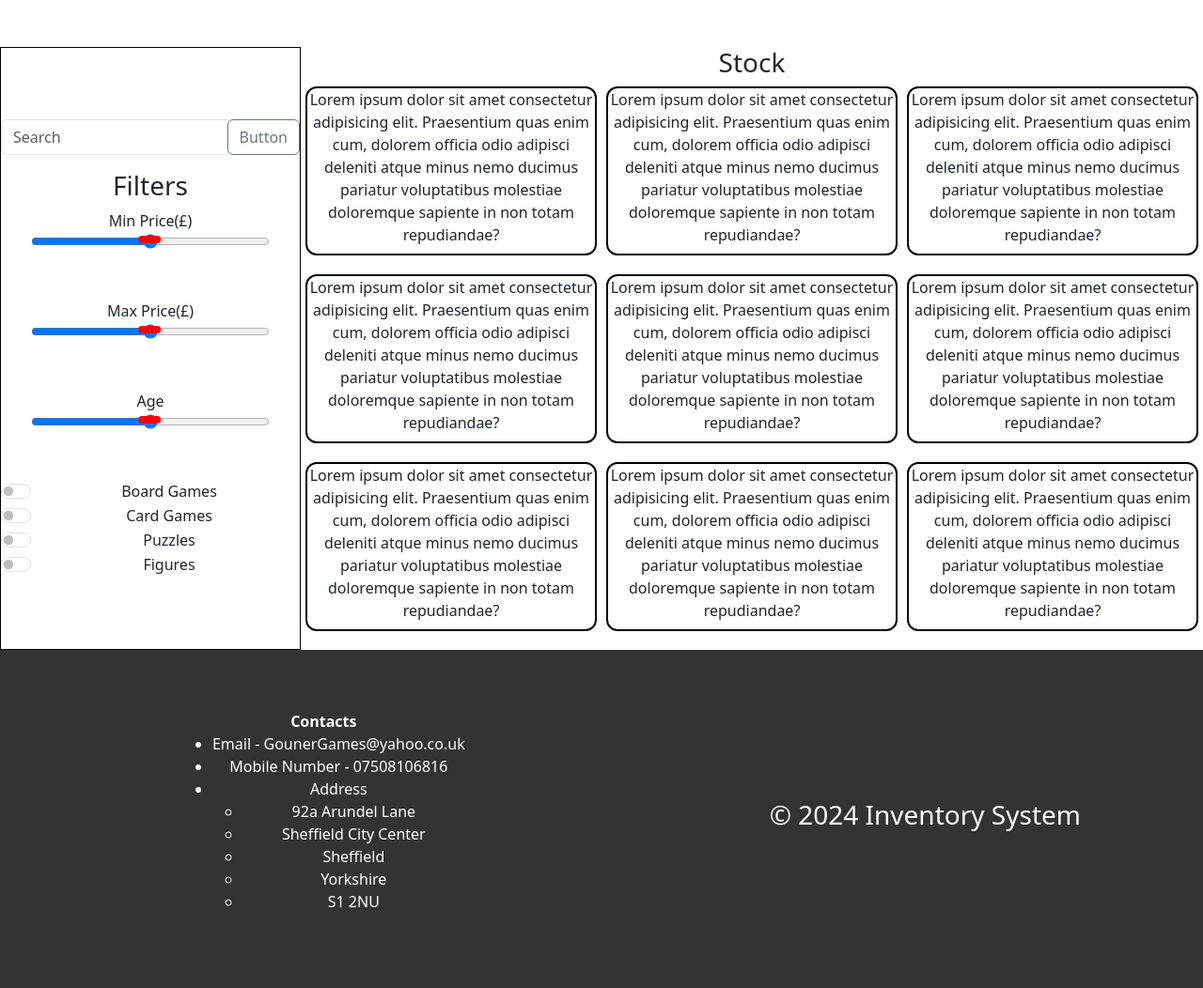
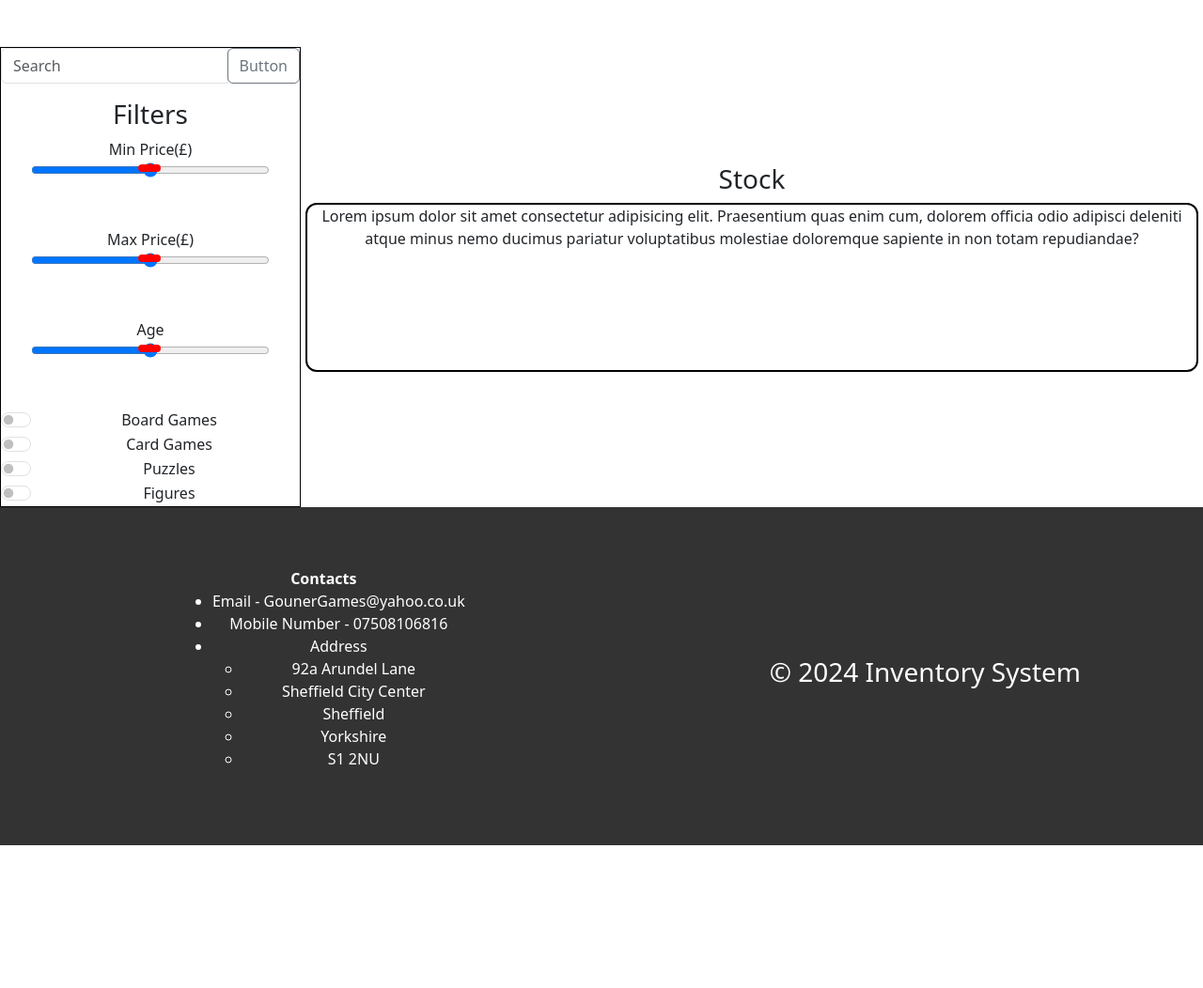
Before and after one commit to ScottForster400/Inventory-Managment-System, a PHP site: page / in a window 1280 px wide. Shown: the part 125-1177 px from the top of the page at 94% size. After the commit the page ends 1025 px from the top, so only its background shows below. Run offline with PHP 8.4, Linux system fonts and the light colour scheme; data comes from the database, SQL or seed files in the repository; data that the repository does not hold is empty.

Commit message:
mergerd js

```diff
--- a/index.php
+++ b/index.php
@@ -67,35 +67,7 @@
                 <div class="game">
                     Lorem ipsum dolor sit amet consectetur adipisicing elit. Praesentium quas enim cum, dolorem officia odio adipisci deleniti atque minus nemo ducimus pariatur voluptatibus molestiae doloremque sapiente in non totam repudiandae?
                 </div>
-                <div class="game">
-                    Lorem ipsum dolor sit amet consectetur adipisicing elit. Praesentium quas enim cum, dolorem officia odio adipisci deleniti atque minus nemo ducimus pariatur voluptatibus molestiae doloremque sapiente in non totam repudiandae?
-                </div>
-                <div class="game">
-                    Lorem ipsum dolor sit amet consectetur adipisicing elit. Praesentium quas enim cum, dolorem officia odio adipisci deleniti atque minus nemo ducimus pariatur voluptatibus molestiae doloremque sapiente in non totam repudiandae?
-                </div>
-            </div>
-            <div class="games-row">
-                <div class="game">
-                    Lorem ipsum dolor sit amet consectetur adipisicing elit. Praesentium quas enim cum, dolorem officia odio adipisci deleniti atque minus nemo ducimus pariatur voluptatibus molestiae doloremque sapiente in non totam repudiandae?
-                </div>
-                <div class="game">
-                    Lorem ipsum dolor sit amet consectetur adipisicing elit. Praesentium quas enim cum, dolorem officia odio adipisci deleniti atque minus nemo ducimus pariatur voluptatibus molestiae doloremque sapiente in non totam repudiandae?
-                </div>
-                <div class="game">
-                    Lorem ipsum dolor sit amet consectetur adipisicing elit. Praesentium quas enim cum, dolorem officia odio adipisci deleniti atque minus nemo ducimus pariatur voluptatibus molestiae doloremque sapiente in non totam repudiandae?
-                </div>
-            </div>
-            <div class="games-row">
-                <div class="game">
-                    Lorem ipsum dolor sit amet consectetur adipisicing elit. Praesentium quas enim cum, dolorem officia odio adipisci deleniti atque minus nemo ducimus pariatur voluptatibus molestiae doloremque sapiente in non totam repudiandae?
-                </div>
-                <div class="game">
-                    Lorem ipsum dolor sit amet consectetur adipisicing elit. Praesentium quas enim cum, dolorem officia odio adipisci deleniti atque minus nemo ducimus pariatur voluptatibus molestiae doloremque sapiente in non totam repudiandae?
-                </div>
-                <div class="game">
-                    Lorem ipsum dolor sit amet consectetur adipisicing elit. Praesentium quas enim cum, dolorem officia odio adipisci deleniti atque minus nemo ducimus pariatur voluptatibus molestiae doloremque sapiente in non totam repudiandae?
-                </div>
-            </div>
+
         </section>
     </main>
     <?php include("includes/footer-include.php");?>
--- a/js/main.js
+++ b/js/main.js
@@ -7,9 +7,7 @@ function burgerMenu() {
   $('myModal').on('shown.bs.modal', function (){
     $('#myInput').trigger('focus')
   })
-<<<<<<< HEAD
 
-=======
   const allRanges = document.querySelectorAll(".range-wrap");
 allRanges.forEach(wrap => {
   const range = wrap.querySelector(".range");
@@ -31,4 +29,3 @@ function setBubble(range, bubble) {
   // Sorta magic numbers based on size of the native UI thumb
   bubble.style.left = `calc(${newVal}% + (${8 - newVal * 0.15}px))`;
 }
->>>>>>> 602e75c78c64496f369efb6b29b6b5b91e0b6b65
```
